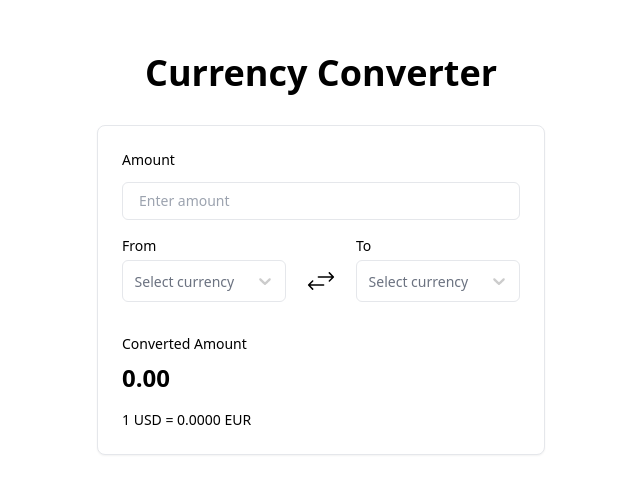
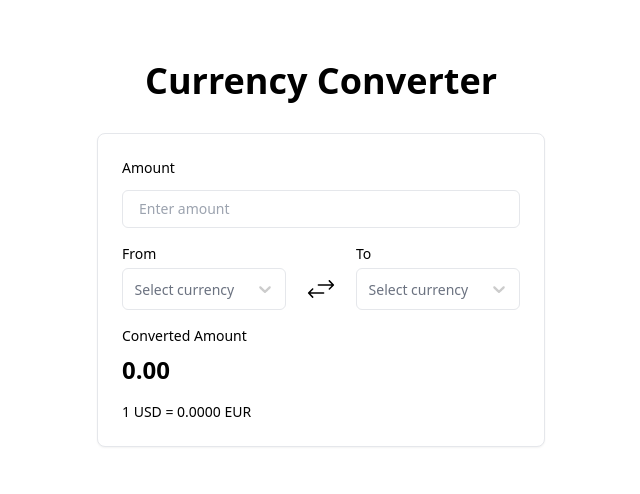
Before and after one commit to Fahleen1/training, a React (Vite) app in the folder currency-converter/: page / in a window 1280 px wide. Shown: the part 146-640 px from the top of the page, without its empty margins (319-959 px from the left). Built offline with nearby package versions, Linux system fonts and the light colour scheme.

Commit message:
resolved:Optimized the code

```diff
--- a/currency-converter/src/components/Dropdown.tsx
+++ b/currency-converter/src/components/Dropdown.tsx
@@ -1,10 +1,10 @@
 import Select, { StylesConfig } from 'react-select';
 
-interface DropdownLabel {
+interface IDropdown {
   label: string;
 }
 
-export default function Dropdown({ label }: DropdownLabel) {
+export default function Dropdown({ label }: IDropdown) {
   const currencies = [
     { value: 'eur', label: 'EUR' },
     { value: 'usd', label: 'USD' },
--- a/currency-converter/src/components/Form.tsx
+++ b/currency-converter/src/components/Form.tsx
@@ -31,7 +31,7 @@ export default function Form() {
           <Dropdown label="To" />
         </div>
 
-        <div className="mt-4">
+        <div>
           <h3 className="custom-black font-medium text-sm">Converted Amount</h3>
           <h2 className="text-2xl font-semibold mt-2">0.00</h2>
           <h3 className="text-sm mt-4 custom-gray">1 USD = 0.0000 EUR</h3>
--- a/currency-converter/src/components/MainHeading.tsx
+++ b/currency-converter/src/components/MainHeading.tsx
@@ -1,6 +1,6 @@
-interface MainHeading {
+interface IMainHeading {
   name: string;
 }
-export default function MainHeading({ name }: MainHeading) {
+export default function MainHeading({ name }: IMainHeading) {
   return <h1 className="text-4xl px-2 text-center font-bold">{name}</h1>;
 }
```
